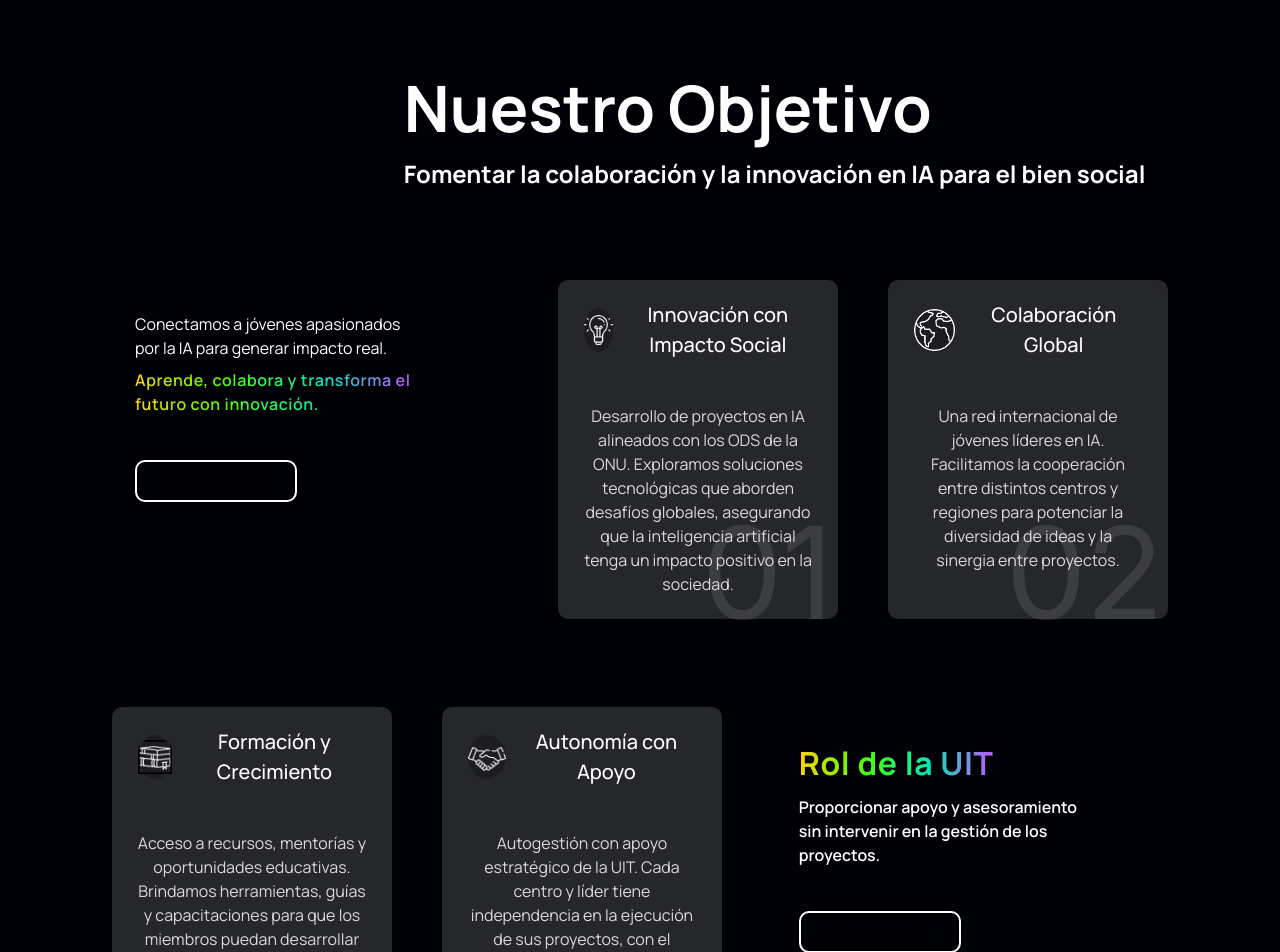
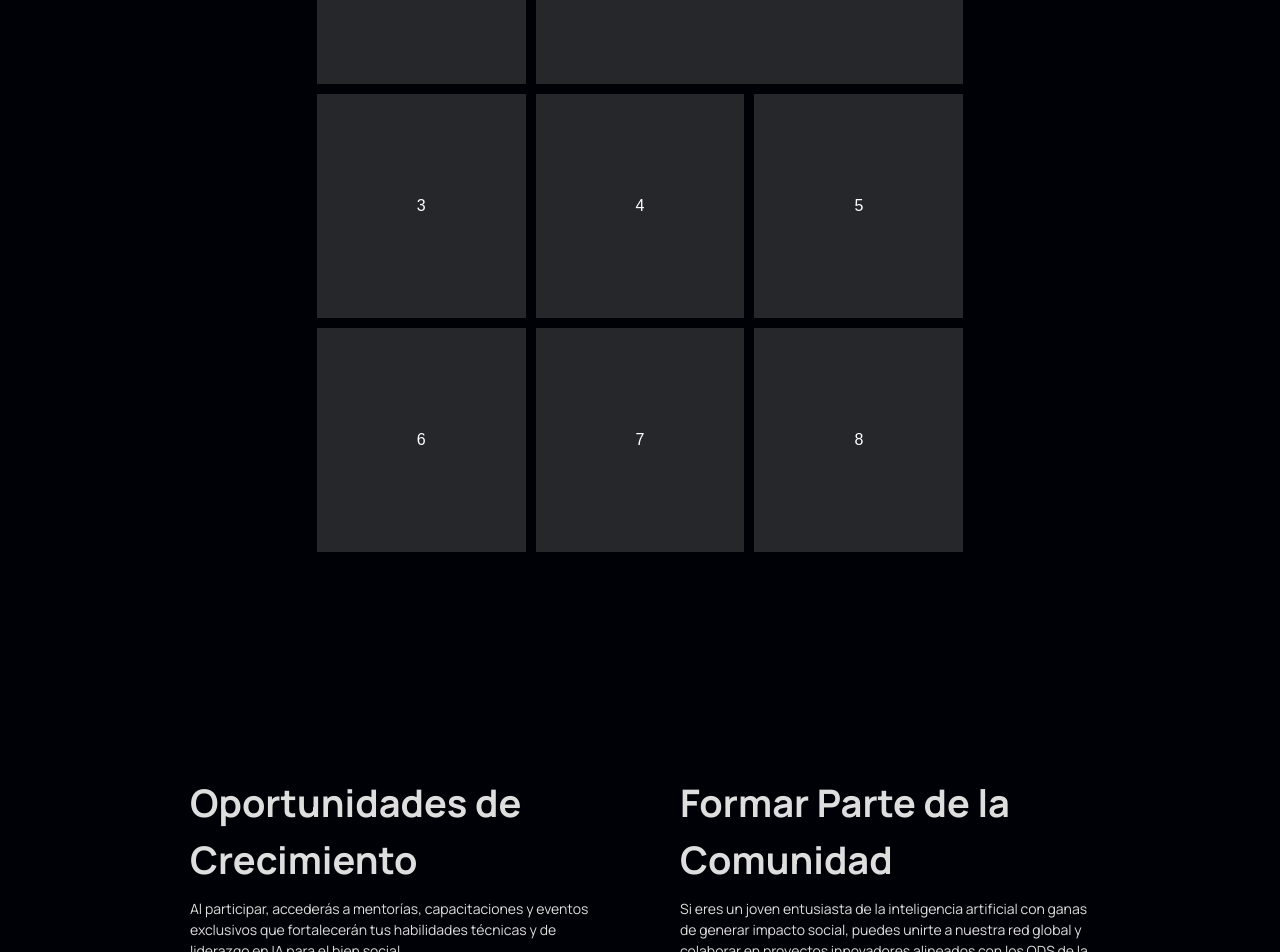
Before and after one commit to Nahuel-Villaverde/Young-AI-Leaders, a React (Vite) app: page / in a window 1280 px wide. Shown: the part 940-1892 px from the top of the page. Built offline with nearby package versions, Linux system fonts and the light colour scheme.

Commit message:
cambios aboutUs

```diff
--- a/src/components/AboutUs.css
+++ b/src/components/AboutUs.css
@@ -51,229 +51,20 @@
   gap: 3vh;
 }
 
-/* Posicionamiento del Título sin margin ni padding */
-.topSection {
-  display: flex;
-  width: 100%;
-  justify-content: space-between;
-  align-items: center;
-  margin-top: 25vh;
+.container {
+  display: grid;
+  grid-template-columns: 1fr 1fr 1fr; /* La segunda columna ocupa el doble de espacio */
+  grid-template-rows: repeat(3, 1fr); /* 3 filas de igual tamaño */
+  gap: 10px; /* Espacio entre los elementos */
 }
 
-/* Divs vacíos para alinear el título sin margin */
-.leftSpacer {
-  flex: 1.8;
+.item {
+  background-color: #26272B;
+  padding: 100px;
+  text-align: center;
 }
 
-.rightSpacer {
-  flex: 0.6;
+/* Este item ocupará el espacio de dos columnas */
+.item-2 {
+  grid-column: span 2; /* Ocupa dos columnas */
 }
-
-.textContainer {
-  display: flex;
-  flex-direction: column;
-  justify-content: center;
-  align-items: flex-start;
-}
-
-.title {
-  font-family: "Manrope";
-  font-size: 64px;
-  font-weight: 800;
-  margin: 0;
-}
-
-.subtitle {
-  font-family: "Manrope";
-  font-size: 24px;
-  font-weight: 800;
-  margin: 0;
-}
-
-.middleSection {
-  display: flex;
-  align-items: center;
-  align-content: center;
-  flex-direction: row;
-  width: 100%;
-  justify-content: center;
-  margin-top: 4vh;
-}
-
-.leftContent {
-  font-family: "Manrope_Regular";
-  font-size: 16px;
-  width: 400px;
-  height: 339px;
-  margin: 0vh 1.8vw;
-}
-
-.leftDescription {
-  max-width: 22vw;
-  margin: 6vh 0vw 0vh 0vh;
-}
-
-.highlightContent {
-  font-family: "Manrope_SemiBold";
-  margin-top: 1vh;
-}
-
-.highlightOne,
-.highlightTwo {
-  font-weight: 700;
-  background: linear-gradient(
-    90deg,
-    #fbd207 0%,
-    #51ff00 32%,
-    #04e9b3 67%,
-    #c156ff 100%
-  );
-  -webkit-background-clip: text; /* Asegura que el gradiente se aplique solo al texto */
-  color: transparent; /* Hace que el texto sea transparente para mostrar el gradiente */
-  letter-spacing: 0.6px;
-}
-
-.highlightTwo {
-  display: block;
-}
-
-.ctaButton {
-  background-color: transparent;
-  border: 2px solid white;
-  border-radius: 10px;
-  cursor: pointer;
-  transition: all 0.3s ease-in-out;
-  text-align: center;
-  text-decoration: none;
-  height: 42px;
-  width: 162px;
-  display: flex;
-  align-items: center;
-  justify-content: center;
-  margin-top: 5.5vh;
-}
-
-.ctaButton:hover {
-  background-color: white;
-  color: #000106;
-}
-
-.cardsContainer {
-  display: flex;
-  gap: 50px;
-  margin-top: 4vh;
-}
-
-.card {
-  background-color: rgba(255, 255, 255, 0.15);
-  border-radius: 10px;
-  max-width: 400px;
-  height: 339px;
-  position: relative;
-  transition: transform 0.3s ease-in-out;
-  display: flex;
-  flex-direction: column;
-}
-
-.card h3 {
-  font-family: "Manrope_Medium";
-  font-size: 20px;
-  font-weight: 200;
-  color: #ffffff;
-}
-
-.card p {
-  margin: 0;
-}
-
-.card:hover {
-  transform: translateY(-5px);
-}
-
-.cardHeader {
-  display: flex;
-  align-items: center;
-  gap: 10px;
-  padding: 0vh 2vw;
-}
-
-.iconContainer {
-  background-color: rgba(0, 0, 0, 0.26);
-  width: 44px;
-  height: 44px;
-  display: flex;
-  justify-content: center;
-  align-items: center;
-  border-radius: 50%;
-}
-
-.cardIcon {
-  width: 20px;
-  height: 20px;
-}
-
-.cardDescription {
-  font-family: "Manrope_Regular";
-  padding: 3vh 2vw 0vh;
-  color: #dadada;
-}
-
-.cardNumber {
-  position: absolute;
-  bottom: -50px;
-  right: 5px;
-  font-family: "Inter_Regular";
-  font-size: 128px;
-  font-weight: 500;
-  color: rgba(255, 255, 255, 0.1); /* Color apagado */
-  transition: color 0.3s ease-in-out, background 0.3s ease-in-out;
-}
-
-/* Aplica el degradado cuando el usuario pase por la tarjeta */
-.card:hover .cardNumber {
-  background: linear-gradient(90deg, #ffffff 0%, #999999 100%);
-  -webkit-background-clip: text;
-  color: transparent; /* Se ilumina con el degradado */
-}
-
-.bottomSection {
-  display: flex;
-  align-items: center;
-  align-content: center;
-  flex-direction: row;
-  width: 100%;
-  justify-content: center;
-  margin-top: 4vh;
-  gap: 6vw;
-}
-
-.leftContent_two {
-  font-family: "Manrope";
-  font-size: 16px;
-  font-weight: 500;
-  width: 400px;
-  height: 339px;
-  margin: 0;
-}
-
-.cardsContainerTwo {
-  display: flex;
-  gap: 50px;
-  margin-top: 4vh;
-  margin-left: 2.4vw;
-}
-
-.highlightTitle {
-  font-family: "Manrope_Bold";
-  font-size: 32px;
-  background: linear-gradient(
-    90deg,
-    #fbd207 0%,
-    #51ff00 32%,
-    #04e9b3 67%,
-    #c156ff 100%
-  );
-  -webkit-background-clip: text; /* Asegura que el gradiente se aplique solo al texto */
-  color: transparent; /* Hace que el texto sea transparente para mostrar el gradiente */
-  letter-spacing: 0.6px;
-}
--- a/src/components/AboutUs.jsx
+++ b/src/components/AboutUs.jsx
@@ -3,135 +3,17 @@
 function AboutUs() {
   return (
     <section className="aboutContainer">
-      {/* Contenedor superior con título y descripción */}
-      <div className="topSection">
-        <div className="leftSpacer"></div> {/* Espaciador izquierdo */}
-        <div className="textContainer">
-          <h2 className="title">Nuestro Objetivo</h2>
-          <p className="subtitle">
-            Fomentar la colaboración y la innovación en IA para el bien social
-          </p>
-        </div>
-        <div className="rightSpacer"></div> {/* Espaciador derecho */}
-      </div>
+     <div class="container">
+  <div class="item">1</div>
+  <div class="item item-2">2</div>
+  <div class="item">3</div>
+  <div class="item">4</div>
+  <div class="item">5</div>
+  <div class="item">6</div>
+  <div class="item">7</div>
+  <div class="item">8</div>
+</div>
 
-      <div className="middleSection">
-        {/* Contenido del lado izquierdo */}
-        <div className="leftContent">
-          <p className="leftDescription">
-            Conectamos a jóvenes apasionados por la IA para generar impacto
-            real.
-            <br />
-            <div className="highlightContent">
-              <span className="highlightOne">
-                Aprende, colabora y transforma el
-              </span>
-              <span className="highlightTwo">futuro con innovación.</span>
-            </div>
-          </p>
-          <button className="ctaButton">Conocer más</button>
-        </div>
-
-        {/* Contenedor de las tarjetas */}
-        <div className="cardsContainer">
-          <div className="card">
-            <div className="cardHeader">
-              <div className="iconContainer">
-                <img
-                  src="/light_icon.png"
-                  alt="Innovación Icon"
-                  className="cardIcon"
-                />
-              </div>
-              <h3>Innovación con Impacto Social</h3>
-            </div>
-            <p className="cardDescription">
-              Desarrollo de proyectos en IA alineados con los ODS de la ONU.
-              Exploramos soluciones tecnológicas que aborden desafíos globales,
-              asegurando que la inteligencia artificial tenga un impacto
-              positivo en la sociedad.
-            </p>
-            <p className="cardNumber">01</p>
-          </div>
-
-          <div className="card">
-            <div className="cardHeader">
-              <div className="iconContainer">
-                <img
-                  src="/world_icon.png"
-                  alt="Colaboración Icon"
-                  className="cardIcon"
-                />
-              </div>
-              <h3>Colaboración Global</h3>
-            </div>
-            <p className="cardDescription">
-              Una red internacional de jóvenes líderes en IA. Facilitamos la
-              cooperación entre distintos centros y regiones para potenciar la
-              diversidad de ideas y la sinergia entre proyectos.
-            </p>
-            <p className="cardNumber">02</p>
-          </div>
-        </div>
-      </div>
-
-      <div className="bottomSection">
-        {/* Contenedor de las tarjetas */}
-        <div className="cardsContainerTwo">
-          <div className="card">
-            <div className="cardHeader">
-              <div className="iconContainer">
-                <img
-                  src="/books_icon.png"
-                  alt="Innovación Icon"
-                  className="cardIcon"
-                />
-              </div>
-              <h3>Formación y Crecimiento</h3>
-            </div>
-            <p className="cardDescription">
-              Acceso a recursos, mentorías y oportunidades educativas. Brindamos
-              herramientas, guías y capacitaciones para que los miembros puedan
-              desarrollar sus habilidades técnicas y de liderazgo en
-              inteligencia artificial.
-            </p>
-            <p className="cardNumber">03</p>
-          </div>
-
-          <div className="card">
-            <div className="cardHeader">
-              <div className="iconContainer">
-                <img
-                  src="/shake_hands_icon.png"
-                  alt="Colaboración Icon"
-                  className="cardIcon"
-                />
-              </div>
-              <h3>Autonomía con Apoyo</h3>
-            </div>
-            <p className="cardDescription">
-              Autogestión con apoyo estratégico de la UIT. Cada centro y líder
-              tiene independencia en la ejecución de sus proyectos, con el
-              respaldo de la UIT como entidad orientadora sin intervenir
-              directamente en la gestión.
-            </p>
-            <p className="cardNumber">04</p>
-          </div>
-        </div>
-
-        {/* Contenido del lado izquierdo */}
-        <div className="leftContent_two">
-          <p className="leftDescription">
-            <span className="highlightTitle">Rol de la UIT</span>
-            <br />
-            <div className="highlightContent">
-              Proporcionar apoyo y asesoramiento sin intervenir en la gestión de
-              los proyectos.
-            </div>
-          </p>
-          <button className="ctaButton">Conocer más</button>
-        </div>
-      </div>
     </section>
   );
 }
```
